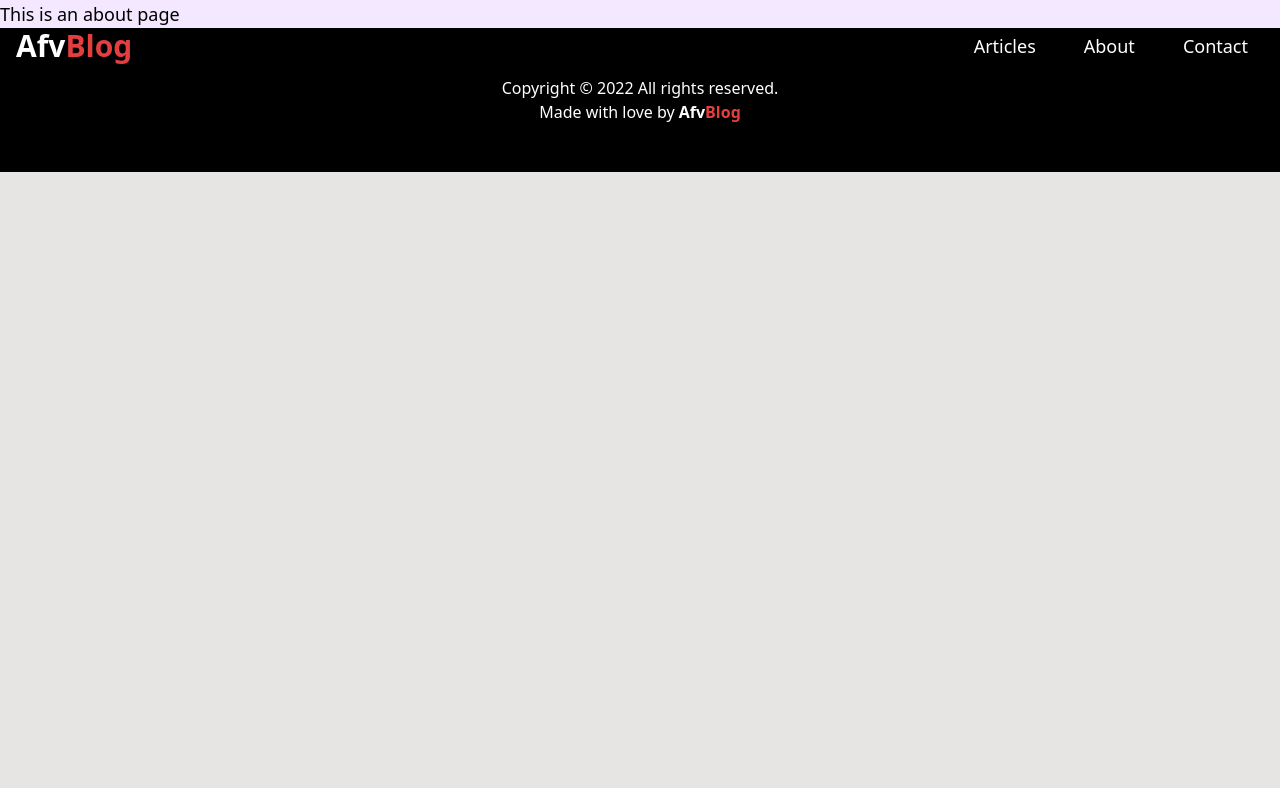
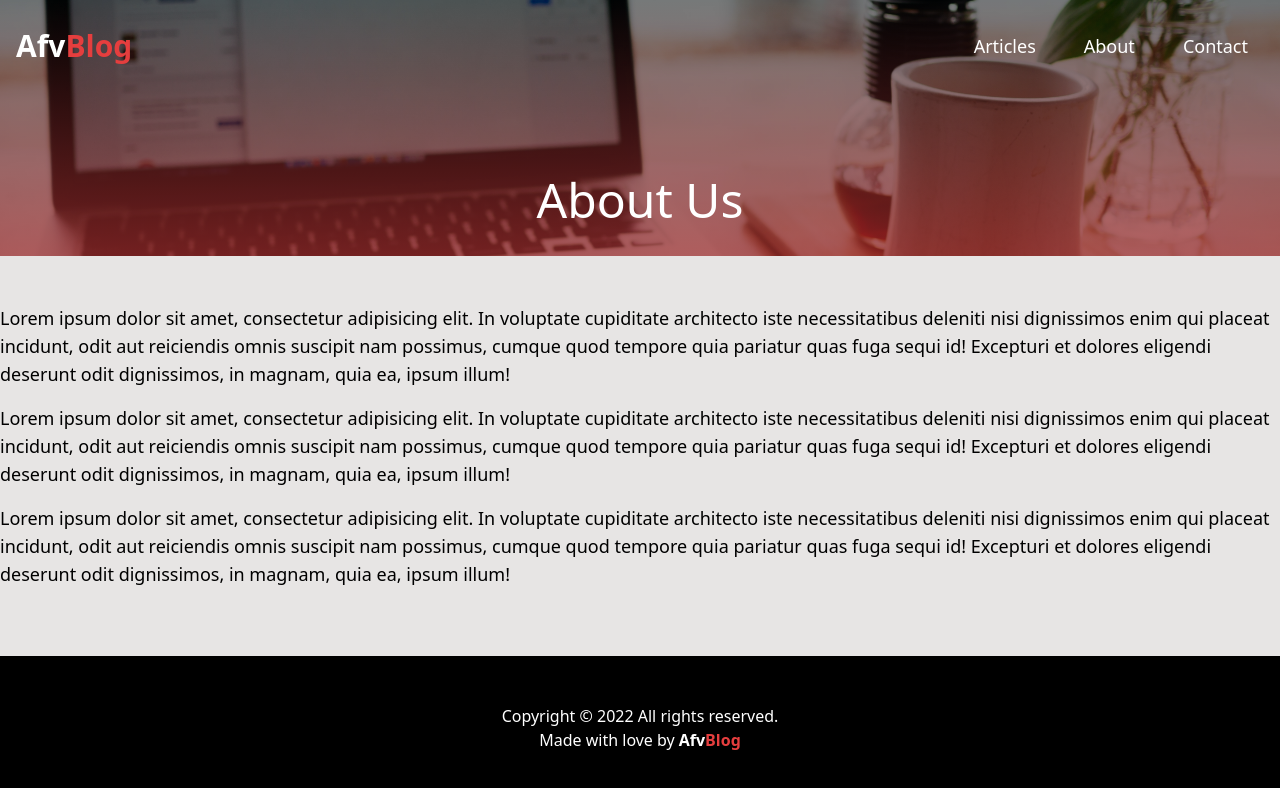
Before and after one commit to afifdgr/blog-frontend, a Vue app: page /#/about in a window 1280 px wide. Shown: the top 788 px of the page. Built offline with nearby package versions, Linux system fonts and the light colour scheme.

Commit message:
# Designing About Us Page

```diff
--- a/src/App.vue
+++ b/src/App.vue
@@ -1,9 +1,11 @@
 <template>
 
-  <div>
+  <div class="flex flex-col h-full">
     <Navbar />
 
-    <router-view />
+    <div class="flex-1">
+      <router-view />
+    </div>
 
     <Footer />
   </div>
--- a/src/views/About.vue
+++ /dev/null
@@ -1,5 +0,0 @@
-<template>
-  <div class="about">
-    <h1 class="bg-purple-100">This is an about page</h1>
-  </div>
-</template>
--- /dev/null
+++ b/src/views/About/Index.vue
@@ -0,0 +1,52 @@
+<template>
+
+    <div class="relative z-0 h-40 sm:h-64">
+        <img src="/images/image-2.jpg" alt="about" class="h-full w-full object-cover">
+
+        <div class="absolute inset-0 bg-black opacity-50"></div>
+        <div class="absolute inset-0 bg-gradient-to-t from-primary opacity-50"></div>
+
+        <div class="absolute inset-0">
+            <div
+                class="container mx-auto px-4 sm:px-0 text-white h-full w-full flex flex-col items-center justify-center sm:justify-end text-2xl sm:text-5xl">
+                <div class="sm:mb-8 text-center">
+                    About Us
+                </div>
+            </div>
+        </div>
+    </div>
+
+    <div class="container mx-auto px-4 sm:px-0 py-8 sm:py-12">
+        <p>
+            Lorem ipsum dolor sit amet, consectetur adipisicing elit. In voluptate cupiditate architecto iste
+            necessitatibus
+            deleniti nisi dignissimos enim qui placeat incidunt, odit aut reiciendis omnis suscipit nam possimus, cumque
+            quod tempore quia pariatur quas fuga sequi id! Excepturi et dolores eligendi deserunt odit dignissimos, in
+            magnam, quia ea, ipsum illum!
+        </p>
+        <p class="mt-4">
+            Lorem ipsum dolor sit amet, consectetur adipisicing elit. In voluptate cupiditate architecto iste
+            necessitatibus
+            deleniti nisi dignissimos enim qui placeat incidunt, odit aut reiciendis omnis suscipit nam possimus, cumque
+            quod tempore quia pariatur quas fuga sequi id! Excepturi et dolores eligendi deserunt odit dignissimos, in
+            magnam, quia ea, ipsum illum!
+        </p>
+        <p class="mt-4">
+            Lorem ipsum dolor sit amet, consectetur adipisicing elit. In voluptate cupiditate architecto iste
+            necessitatibus
+            deleniti nisi dignissimos enim qui placeat incidunt, odit aut reiciendis omnis suscipit nam possimus, cumque
+            quod tempore quia pariatur quas fuga sequi id! Excepturi et dolores eligendi deserunt odit dignissimos, in
+            magnam, quia ea, ipsum illum!
+        </p>
+    </div>
+</template>
+
+<script>
+export default {
+
+}
+</script>
+
+<style>
+
+</style>
```
Also changed, not shown: src/router/index.js (+2 -5 lines).
